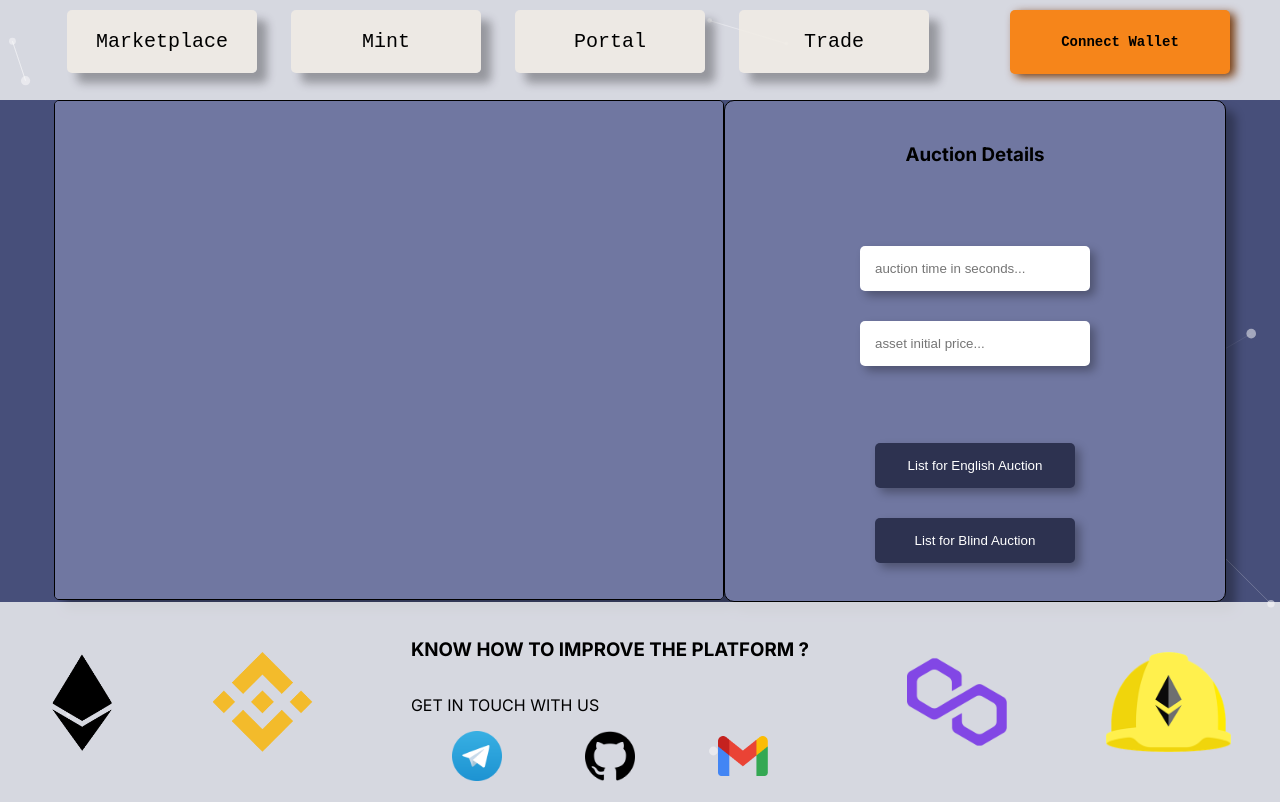
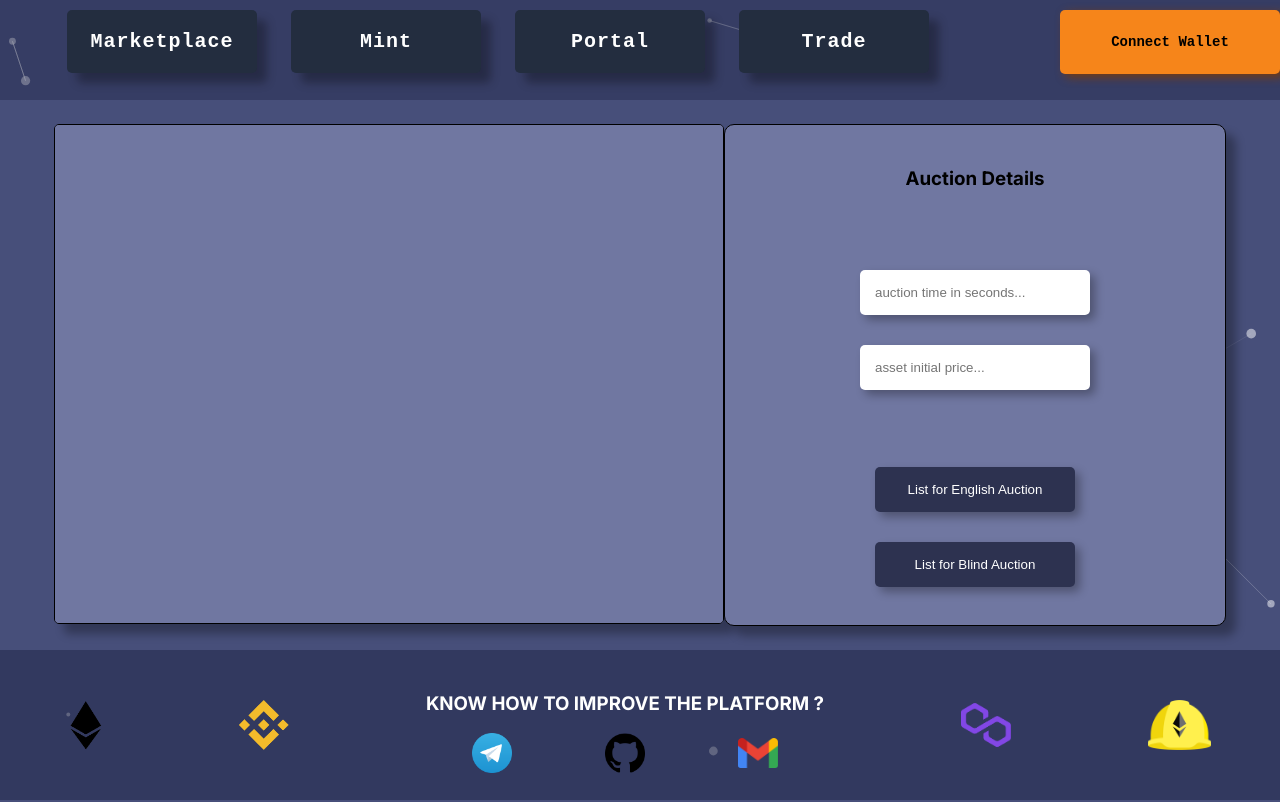
Before and after one commit to SKorchinskiy/NFT-Platform, a Next.js app in the folder client/: page /trade in a window 1280 px wide. Built offline with nearby package versions, Linux system fonts and the light colour scheme.

Commit message:
+ update navbar and footer styling

```diff
--- a/client/src/app/_components/footer/footer.component.tsx
+++ b/client/src/app/_components/footer/footer.component.tsx
@@ -6,9 +6,11 @@ export default function Footer() {
       style={{
         display: "flex",
         justifyContent: "space-around",
-        height: 200,
+        height: 150,
         width: "100%",
-        background: "rgba(250, 250, 250, 0.8)",
+        background: "rgba(31, 37, 68, 0.5)",
+        color: "white",
+        bottom: 0,
       }}
     >
       <div
@@ -22,14 +24,14 @@ export default function Footer() {
         <Image
           src={"/ethereum-sign.png"}
           alt="eth logo"
-          width={65}
-          height={100}
+          width={33}
+          height={50}
         />
         <Image
           src={"/binance-sign.png"}
           alt="eth logo"
-          width={100}
-          height={100}
+          width={50}
+          height={50}
         />
         <div
           style={{
@@ -40,7 +42,6 @@ export default function Footer() {
           }}
         >
           <h3>Know how to improve the platform ?</h3>
-          <p>Get in touch with us</p>
           <div
             style={{
               display: "flex",
@@ -52,8 +53,8 @@ export default function Footer() {
               <Image
                 src={"/telegram-sign.webp"}
                 alt="tg logo"
-                width={50}
-                height={50}
+                width={40}
+                height={40}
                 style={{ cursor: "pointer" }}
               />
             </a>
@@ -64,8 +65,8 @@ export default function Footer() {
               <Image
                 src={"/github-sign.png"}
                 alt="gh logo"
-                width={50}
-                height={50}
+                width={40}
+                height={40}
                 style={{ cursor: "pointer" }}
               />
             </a>
@@ -73,8 +74,8 @@ export default function Footer() {
               <Image
                 src={"/gmail-sign.png"}
                 alt="gm logo"
-                width={50}
-                height={40}
+                width={40}
+                height={30}
                 style={{ cursor: "pointer" }}
               />
             </a>
@@ -83,14 +84,14 @@ export default function Footer() {
         <Image
           src={"/polygon-sign.png"}
           alt="eth logo"
-          width={100}
-          height={100}
+          width={50}
+          height={50}
         />
         <Image
           src={"/hardhat-sign.png"}
           alt="eth logo"
-          width={125}
-          height={100}
+          width={63}
+          height={50}
         />
       </div>
     </div>
--- a/client/src/app/_components/navbar/navbar.module.css
+++ b/client/src/app/_components/navbar/navbar.module.css
@@ -4,7 +4,7 @@
   top: 0;
   width: 100%;
   height: 100px;
-  background: rgba(250, 250, 250, 0.8);
+  background: rgba(31, 37, 68, 0.4);
   z-index: 2;
 }
 
@@ -17,8 +17,10 @@
 
 .nav-left {
   position: absolute;
+  display: flex;
+  justify-content: center;
   width: 30%;
-  right: 50px;
+  right: 0;
   top: 10px;
 }
 
@@ -31,8 +33,11 @@
   width: 150px;
   padding: 20px;
   text-align: center;
-  background: rgba(240, 236, 229, 0.9);
+  background: #232d3f;
+  color: white;
   border-radius: 5px;
+  font-weight: bold;
+  letter-spacing: 1px;
   box-shadow: 10px 10px 10px rgba(0, 0, 0, 0.3);
   font-family: monospace;
   font-size: 20px;
```
